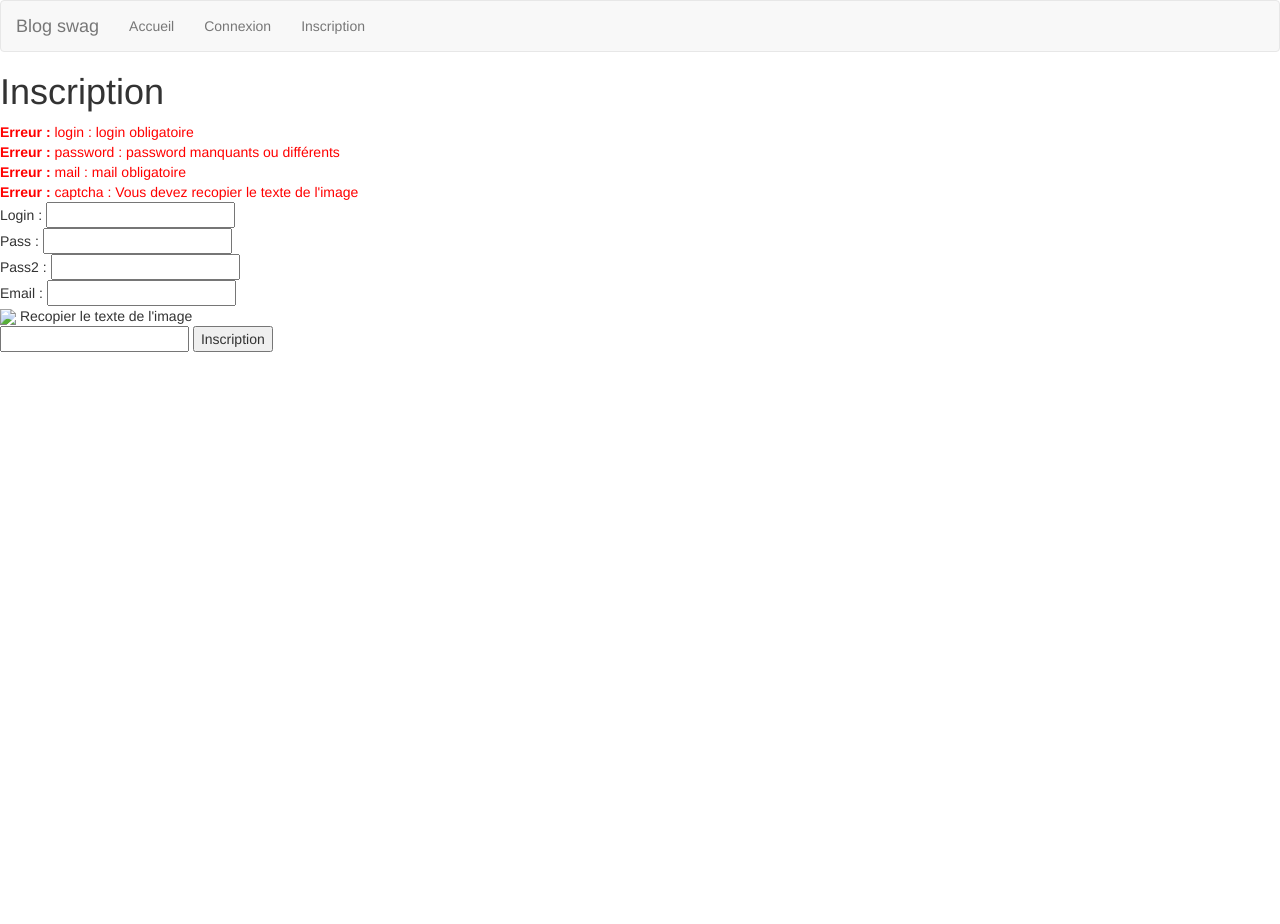
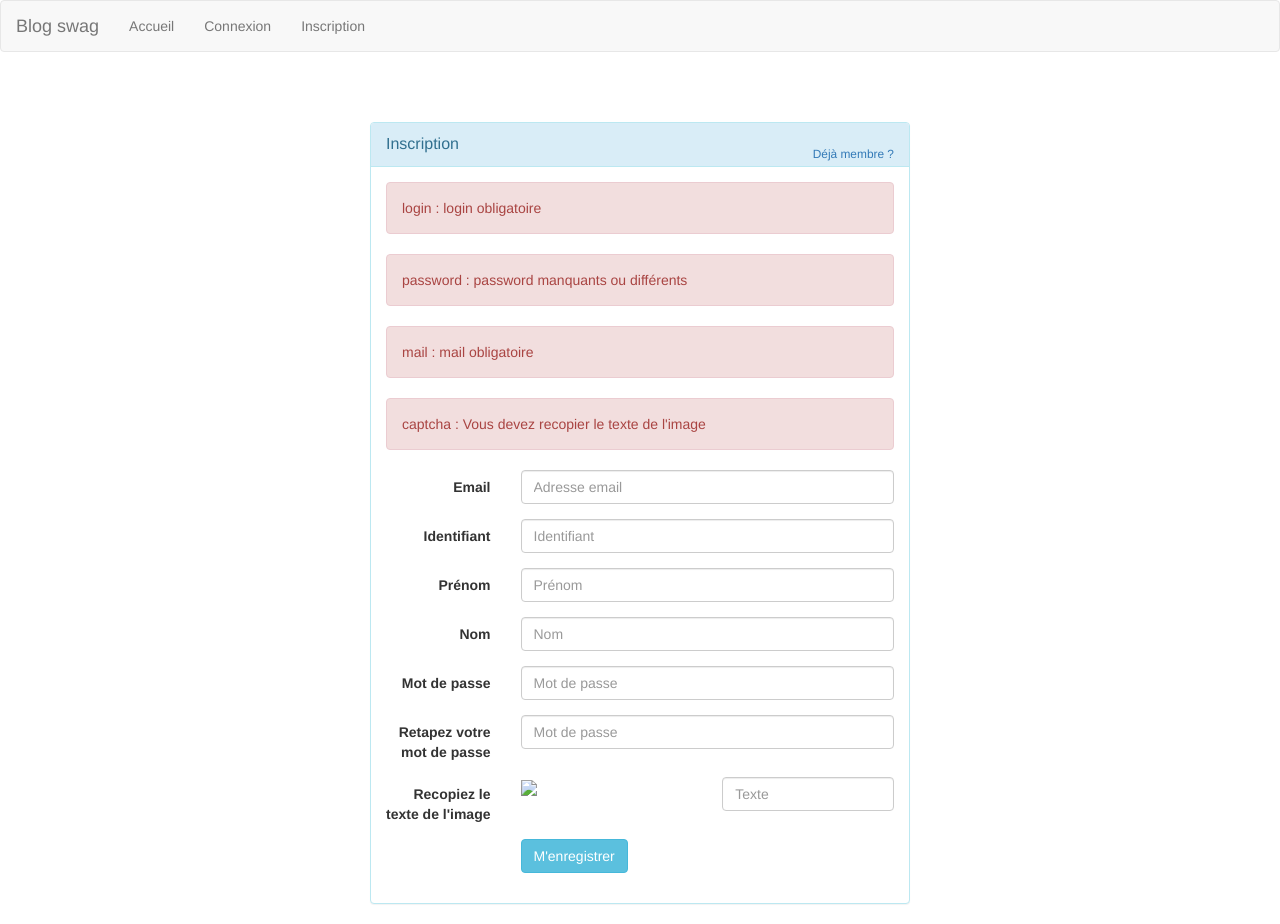
Before and after one commit to RBailleux/ECV, a PHP site: page /index.php?action=doSignup in a window 1280 px wide. Before the commit the page ends 352 px from the top, so only its background shows below. Run offline with PHP 8.4, Linux system fonts and the light colour scheme.

Commit message:
form style

```diff
--- a/2016-2017/Projet MyBlog/views/signup.phtml
+++ b/2016-2017/Projet MyBlog/views/signup.phtml
@@ -1,17 +1,85 @@
-<h1>Inscription</h1>
 <?php
 $_SESSION['captcha'] = randomText();
-  if(isset($errors))
-    foreach ($errors as $key => $value) {
-      echo '<span style="color:red;"><b>Erreur : </b>'.$key.' : '.$value.'</span><br>';
-    }
- ?>
-<form action="index.php?action=doSignup" method="POST">
-  Login : <input type="text" name="login" <?php if(isset($_POST['login'])){ echo 'value="'.$_POST['login'].'"'; }?>><br>
-  Pass : <input type="password" name="password"><br>
-  Pass2 : <input type="password" name="password2"><br>
-  Email : <input type="email" name="mail" <?php if(isset($_POST['mail'])){ echo 'value="'.$_POST['mail'].'"'; }?>><br>
-  <img src="utilit/captcha.php"> Recopier le texte de l'image <br>
-  <input type="text" name="captcha">
-  <input type="submit" value="Inscription">
-</form>
+?>
+
+<div class="container">
+	<div id="signupbox" style="margin-top:50px" class="mainbox col-md-6 col-md-offset-3 col-sm-8 col-sm-offset-2">
+		<div class="panel panel-info">
+			<div class="panel-heading">
+				<div class="panel-title">Inscription</div>
+				<div style="float:right; font-size: 85%; position: relative; top:-10px"><a id="signinlink" href="?action=login">D&eacute;j&agrave; membre ?</a></div>
+			</div>
+			<div class="panel-body" >
+				<form id="signupform" class="form-horizontal" role="form" action="index.php?action=doSignup" method="POST">
+					<?php
+					if(isset($errors)){
+						foreach ($errors as $key => $value){
+						?>
+						<div id="signupalert" class="alert alert-danger">
+						<?php
+							echo $key.' : '.$value;
+						?>
+						</div>
+						<?php
+						}
+					}
+					?>
+					<div class="form-group">
+						<label for="email" class="col-md-3 control-label">Email</label>
+						<div class="col-md-9">
+							<input type="text" class="form-control" name="mail" placeholder="Adresse email" <?php if(isset($_POST['mail'])){ echo 'value="'.$_POST['mail'].'"'; }?> required>
+						</div>
+					</div>
+					<div class="form-group">
+						<label for="email" class="col-md-3 control-label">Identifiant</label>
+						<div class="col-md-9">
+							<input type="text" class="form-control" name="login" placeholder="Identifiant" <?php if(isset($_POST['login'])){ echo 'value="'.$_POST['login'].'"'; }?> required>
+						</div>
+					</div>
+					<div class="form-group">
+						<label for="firstname" class="col-md-3 control-label">Pr&eacute;nom</label>
+						<div class="col-md-9">
+							<input type="text" class="form-control" name="firstname" placeholder="Pr&eacute;nom" <?php if(isset($_POST['firstname'])){ echo 'value="'.$_POST['firstname'].'"'; }?>>
+						</div>
+					</div>
+					<div class="form-group">
+						<label for="lastname" class="col-md-3 control-label">Nom</label>
+						<div class="col-md-9">
+							<input type="text" class="form-control" name="lastname" placeholder="Nom" <?php if(isset($_POST['lastname'])){ echo 'value="'.$_POST['lastname'].'"'; }?>>
+						</div>
+					</div>
+					<div class="form-group">
+						<label for="password" class="col-md-3 control-label">Mot de passe</label>
+						<div class="col-md-9">
+							<input type="password" class="form-control" name="password" placeholder="Mot de passe" required>
+						</div>
+					</div>
+					<div class="form-group">
+						<label for="password2" class="col-md-3 control-label">Retapez votre mot de passe</label>
+						<div class="col-md-9">
+							<input type="password" class="form-control" name="password2" placeholder="Mot de passe" required>
+						</div>
+					</div>
+					<div class="form-group">
+						<label for="captcha" class="col-md-3 control-label">Recopiez le texte de l'image</label>
+						<div class="col-md-9">
+							<div class="row">
+								<div class="col-xs-6">
+									<img src="utilit/captcha.php">
+								</div>
+								<div class="col-xs-6">
+									<input type="text" class="form-control" name="captcha" placeholder="Texte" required>
+								</div>
+							</div>
+						</div>
+					</div>
+					<div class="form-group">
+						<div class="col-md-offset-3 col-md-9">
+							<input type="submit" id="btn-signup" class="btn btn-info" value="M'enregistrer">
+						</div>
+					</div>
+				</form>
+			</div>
+		</div>
+	</div>
+</div>
```
Also changed, not shown: 2016-2017/Projet MyBlog/views/login.phtml (+51 -12 lines), 2016-2017/Projet MyBlog/views/navigation.phtml (+9 -3 lines).
